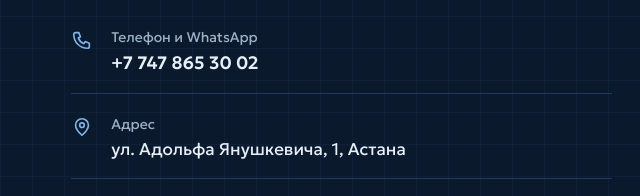
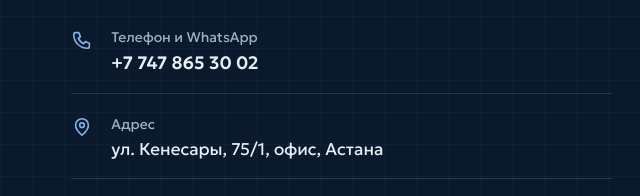
Before and after one commit to tamerlankajrolla2-a11y/bjplast, a plain HTML site: page index.html in a window 1280 px wide. Shown: the part 7600-7796 px from the top of the page, 0-640 px from the left. Drawn offline with Linux system fonts and the light colour scheme; no server answers.

Commit message:
Адрес: Кенесары, 75/1 (офис), координаты на карте
Co-Authored-By: Claude Sonnet 5.5 <noreply@anthropic.com>
Claude-Session: https://claude.ai/code/session_01GMMpLohoGjSk7fTgL7v3NU

```diff
--- a/data/site.json
+++ b/data/site.json
@@ -4,8 +4,8 @@
   "name": "BJ PLAST",
   "phone": "+7 747 865 30 02",
   "wa": "77478653002",
-  "address": "ул. Адольфа Янушкевича, 1, Астана",
-  "address_kk": "Адольф Янушкевич көшесі, 1, Астана",
+  "address": "ул. Кенесары, 75/1, офис, Астана",
+  "address_kk": "Кенесары көшесі, 75/1, кеңсе, Астана",
   "hours": "Пн–Сб 9:00–18:00, вс — выходной",
   "hours_kk": "Дс–Сб 9:00–18:00, жс — демалыс",
   "instagram": "https://www.instagram.com/bj_plast/",
--- a/index.html
+++ b/index.html
@@ -16,7 +16,7 @@
 <link rel="icon" href="img/favicon.svg" type="image/svg+xml">
 <link rel="apple-touch-icon" href="img/apple-touch-icon.png">
 <link rel="preload" href="fonts/geologica-cyrillic-wght-normal.woff2" as="font" type="font/woff2" crossorigin>
-<script type="application/ld+json">{"@context":"https://schema.org","@type":"HomeAndConstructionBusiness","name":"BJ PLAST","image":"https://bjplast.com/img/og.jpg","url":"https://bjplast.com/","description":"Изготовление и установка пластиковых и алюминиевых окон, дверей, тамбуров, витражей и перегородок","telephone":"+77478653002","address":{"@type":"PostalAddress","streetAddress":"ул. Адольфа Янушкевича, 1","addressLocality":"Астана","addressCountry":"KZ"},"geo":{"@type":"GeoCoordinates","latitude":51.158465,"longitude":71.460583},"areaServed":["Астана","Косшы"],"openingHours":"Mo-Sa 09:00-18:00","aggregateRating":{"@type":"AggregateRating","ratingValue":"5","reviewCount":"6"},"sameAs":["https://www.instagram.com/bj_plast/","https://www.tiktok.com/@bj_plast","https://2gis.kz/astana/firm/70000001117091812"]}</script>
+<script type="application/ld+json">{"@context":"https://schema.org","@type":"HomeAndConstructionBusiness","name":"BJ PLAST","image":"https://bjplast.com/img/og.jpg","url":"https://bjplast.com/","description":"Изготовление и установка пластиковых и алюминиевых окон, дверей, тамбуров, витражей и перегородок","telephone":"+77478653002","address":{"@type":"PostalAddress","streetAddress":"ул. Кенесары, 75/1, офис","addressLocality":"Астана","addressCountry":"KZ"},"geo":{"@type":"GeoCoordinates","latitude":51.167652,"longitude":71.450453},"areaServed":["Астана","Косшы"],"openingHours":"Mo-Sa 09:00-18:00","aggregateRating":{"@type":"AggregateRating","ratingValue":"5","reviewCount":"6"},"sameAs":["https://www.instagram.com/bj_plast/","https://www.tiktok.com/@bj_plast","https://2gis.kz/astana/firm/70000001117091812"]}</script>
 <style>
 @font-face{font-family:Geologica;font-style:normal;font-display:swap;font-weight:100 900;src:url(fonts/geologica-cyrillic-ext-wght-normal.woff2) format('woff2');unicode-range:U+0460-052F,U+1C80-1C8A,U+20B4,U+2DE0-2DFF,U+A640-A69F,U+FE2E-FE2F}
 @font-face{font-family:Geologica;font-style:normal;font-display:swap;font-weight:100 900;src:url(fonts/geologica-cyrillic-wght-normal.woff2) format('woff2');unicode-range:U+0301,U+0400-045F,U+0490-0491,U+04B0-04B1,U+2116}
@@ -438,11 +438,11 @@ dialog[open]{animation:pop .22s cubic-bezier(.2,.8,.2,1)}
    <div>
     <ul class="cl">
      <li><svg class="i"><use href="#i-ph"/></svg><div><small data-t="k1">Телефон и WhatsApp</small><a href="#" id="telLink" class="num" data-s="phone">+7 747 865 30 02</a></div></li>
-     <li><svg class="i"><use href="#i-pin"/></svg><div><small data-t="k2">Адрес</small><span data-s="address" data-skk="address_kk">ул. Адольфа Янушкевича, 1, Астана</span></div></li>
+     <li><svg class="i"><use href="#i-pin"/></svg><div><small data-t="k2">Адрес</small><span data-s="address" data-skk="address_kk">ул. Кенесары, 75/1, офис, Астана</span></div></li>
      <li><svg class="i"><use href="#i-clock"/></svg><div><small data-t="k3">Часы работы</small><span data-s="hours" data-skk="hours_kk">Пн–Сб 9:00–18:00, вс — выходной</span></div></li>
     </ul>
     <div class="soc"><a href="#" data-s-href="instagram" target="_blank" rel="noopener"><svg class="i"><use href="#i-ig"/></svg>Instagram</a><a href="#" data-s-href="tiktok" target="_blank" rel="noopener"><svg class="i"><use href="#i-tt"/></svg>TikTok</a><a href="#" data-s-href="gis" target="_blank" rel="noopener"><svg class="i"><use href="#i-gis"/></svg>2ГИС</a></div>
-    <div class="map"><iframe title="BJ PLAST на карте" loading="lazy" referrerpolicy="no-referrer-when-downgrade" src="https://maps.google.com/maps?q=51.158465,71.460583&amp;z=16&amp;output=embed"></iframe></div>
+    <div class="map"><iframe title="BJ PLAST на карте" loading="lazy" referrerpolicy="no-referrer-when-downgrade" src="https://maps.google.com/maps?q=51.167652,71.450453&amp;z=16&amp;output=embed"></iframe></div>
    </div>
    <form class="form" id="zform" novalidate>
     <div id="zbody" style="display:grid;gap:14px">
```
